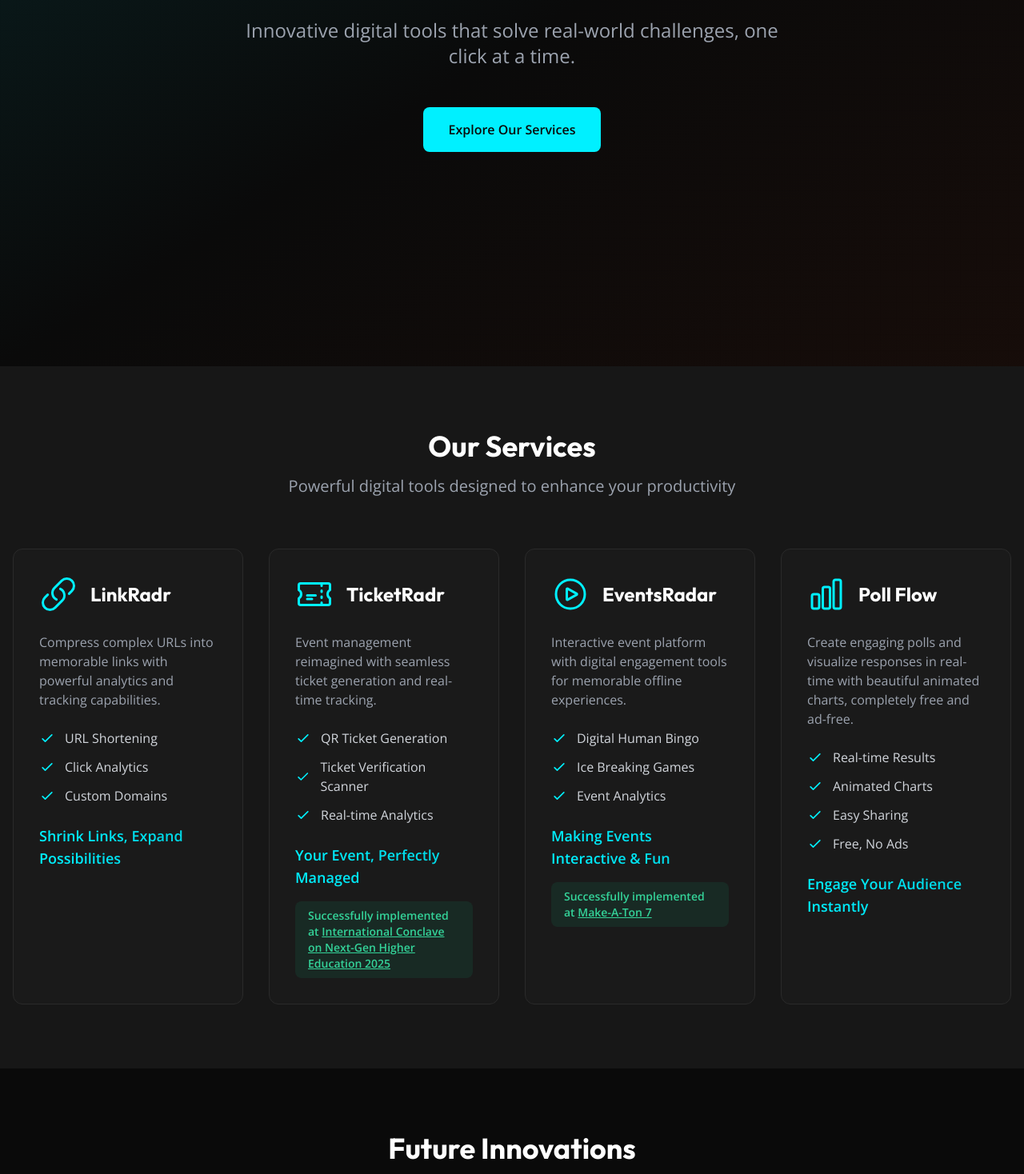
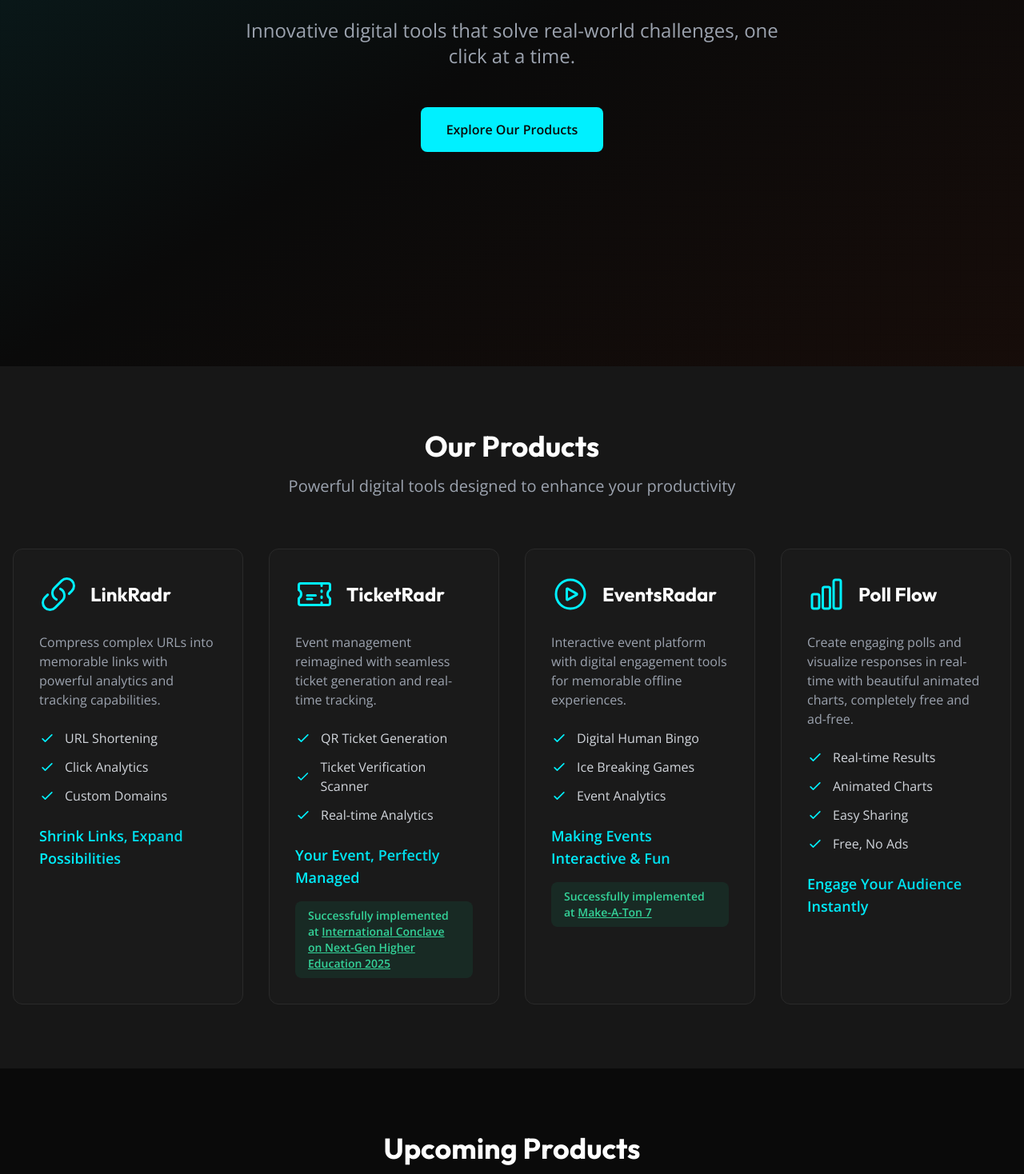
Before and after one commit to aswinpradeepc/radr-landing, a Next.js app: page / in a window 1280 px wide. Shown: the part 342-1810 px from the top of the page at 80% size. Built offline with nearby package versions, Linux system fonts and the light colour scheme.

Commit message:
edit headings

```diff
--- a/src/components/ComingSoon.tsx
+++ b/src/components/ComingSoon.tsx
@@ -36,7 +36,7 @@
           className="text-center mb-16"
         >
           <h2 className="text-4xl font-outfit font-bold text-white mb-4">
-            Future Innovations
+          Upcoming Products
           </h2>
           <p className="text-xl text-gray-400 max-w-2xl mx-auto">
             Exciting new digital solutions on the horizon
--- a/src/components/Hero.tsx
+++ b/src/components/Hero.tsx
@@ -40,7 +40,7 @@
             href="#services"
             className="inline-block bg-primary hover:bg-primary-dark text-dark font-semibold px-8 py-4 rounded-lg transition-all duration-300 hover:scale-105"
           >
-            Explore Our Services
+            Explore Our Products
           </a>
         </motion.div>
       </div>
--- a/src/components/Services.tsx
+++ b/src/components/Services.tsx
@@ -69,7 +69,7 @@
           className="text-center mb-16"
         >
           <h2 className="text-4xl font-outfit font-bold text-white mb-4">
-            Our Services
+            Our Products
           </h2>
           <p className="text-xl text-gray-400 max-w-2xl mx-auto">
             Powerful digital tools designed to enhance your productivity
```
